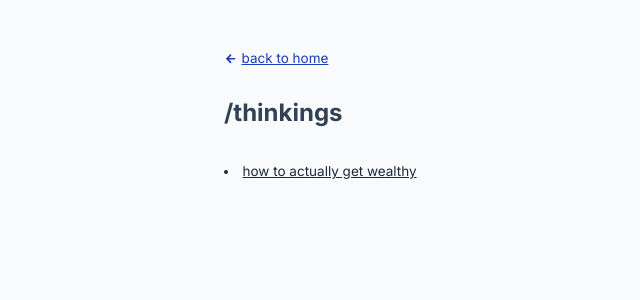
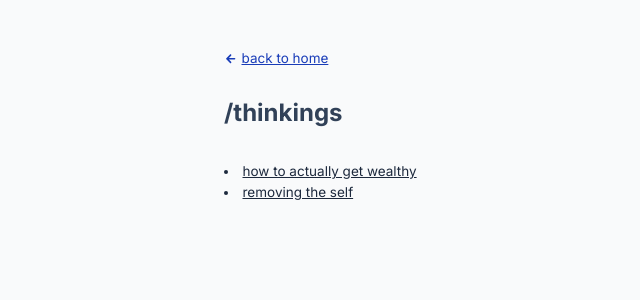
Before and after one commit to yashmandi/yashmandi.in, a Next.js app: page /thinkings in a window 1280 px wide. Shown: the top 300 px of the page, without its empty margins (32-672 px from the left). Built offline with nearby package versions, Linux system fonts and the light colour scheme.

Commit message:
added thingins

```diff
--- a/src/app/thinkings/[slug]/page.tsx
+++ b/src/app/thinkings/[slug]/page.tsx
@@ -14,9 +14,9 @@ export default function ThinkingPage({
 
     return (
         <main className="min-h-screen px-6 py-12 bg-gray-50">
-            <div className="max-w-3xl mx-auto space-y-6 text-slate-800">
+            <div className="max-w-3xl mx-auto space-y-2 text-slate-800">
                 <Link
-                    href="/"
+                    href="/thinkings"
                     className="underline text-blue-800 hover:no-underline flex w-fit"
                 >
                     <IoMdArrowRoundBack className="mt-1 mr-1" />
--- a/src/app/thinkings/page.tsx
+++ b/src/app/thinkings/page.tsx
@@ -18,7 +18,7 @@ const ThinkingsPage = () => {
                     <span className="text-slate-700 text-2xl">/thinkings</span>
                 </h1>
 
-                <ul className="space-y-4 mt-8 list-disc list-inside">
+                <ul className="mt-8 list-disc list-inside">
                     {posts.map((post) => (
                         <li key={post.slug}>
                             <Link
--- a/src/app/thinkings/posts/index.ts
+++ b/src/app/thinkings/posts/index.ts
@@ -1,5 +1,7 @@
 import whyIWrite from "./how-to-actually-get-wealthy";
+import post from "./removing-the-self";
 
 export const posts = [
     whyIWrite,
+    post
 ];
--- /dev/null
+++ b/src/app/thinkings/posts/removing-the-self.tsx
@@ -0,0 +1,23 @@
+const post = {
+    slug: "removing-the-self",
+    title: "removing the self",
+    content: `
+most people chase happiness like its some prize at the end of a long road. better job, more money, perfect relationship, nicer body. but the fact is, we think a lot of our pain is coming from the world. it's not. its coming from inside. from the thing we call "self" or the "ego".
+
+think about it. when you're stressed, what is really stressed? is it you, or is it the story you're telling yourself about who you are and how things should be? you're idea of yourself is stressed.
+
+the ego is basically an imaginary identity we've built up over years. it's the "i'm this kind of person", "i need to look good", "i can't fail because then i'm a failure", "people should treat me this way". it's a collection of thoughts, memories, labels, fears, and wants that feel super real. it's a mental construct, and it defends itself like crazy.
+
+every time life doesn't match that image, the ego freaks out. rejection? ego hurts because "i'm not lovable". mistake at work? ego panics because "i'm supposed to be competent". someone ignores you? ego screams "i'm not important". all that drama, all that suffering, is the ego protecting a picture of itself that isn't even solid.
+
+so what happens when you start removing the self? when you let that grip loosen? people who have tasted ego dissolution, through meditation, psychedelics, deep crisis, or just sudden insight-often describe the same thing. the constant background noise of "me me me" quiets down. and suddenly there's this lightness. peace. even joy that doesn't depend on anything going right. it's not that the problems disappear. bills still need paying, people still act shitty sometimes. but without the ego glued to every situation, the sting is way less. you're not defending an identity anymore. you're just here, experiencing what's happening.
+
+happiness ties right into this. most of people (including me) think real happiness is adding more to the ego (more achievements), more approval. it's the opposite. it's dissolving the boundaries that keep you separate and tense. when the self thins out, what's left is connection. to the moment, to others, to life itself. no more fighting reality to protect a fragile "i".
+
+of course it's not like you flip a switch and the ego vanishes forever. it creeps back. old habits die hard. but even small moments of seeing through it change everything. next time stress hits, try asking: who's actually upset here? is it me, or my idea of me?
+
+most suffering is just the ego defending an imaginary identity. drop that defense, even a little, and happiness isn't something you chase anymore. it's what shows up when the chasing stops. that's the weird beautiful truth. removing the self doesn't make you less. it makes you free.
+`,
+};
+
+export default post;
```
